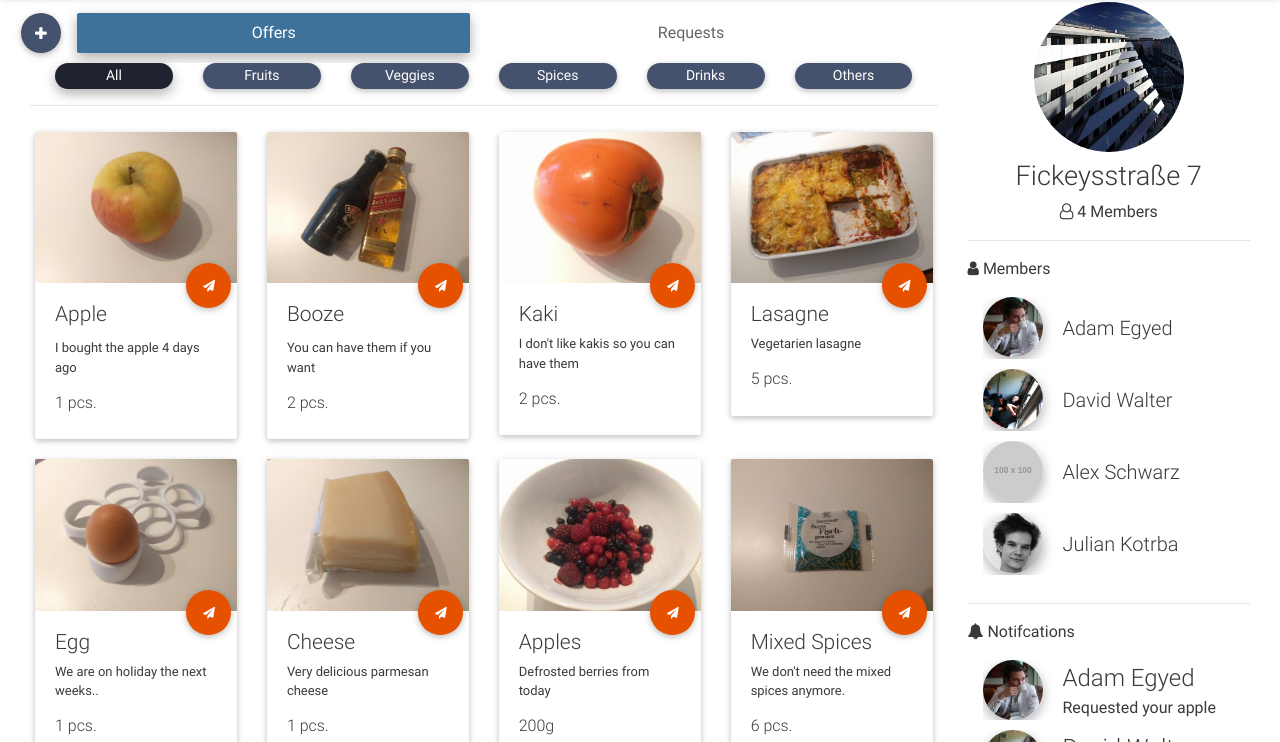
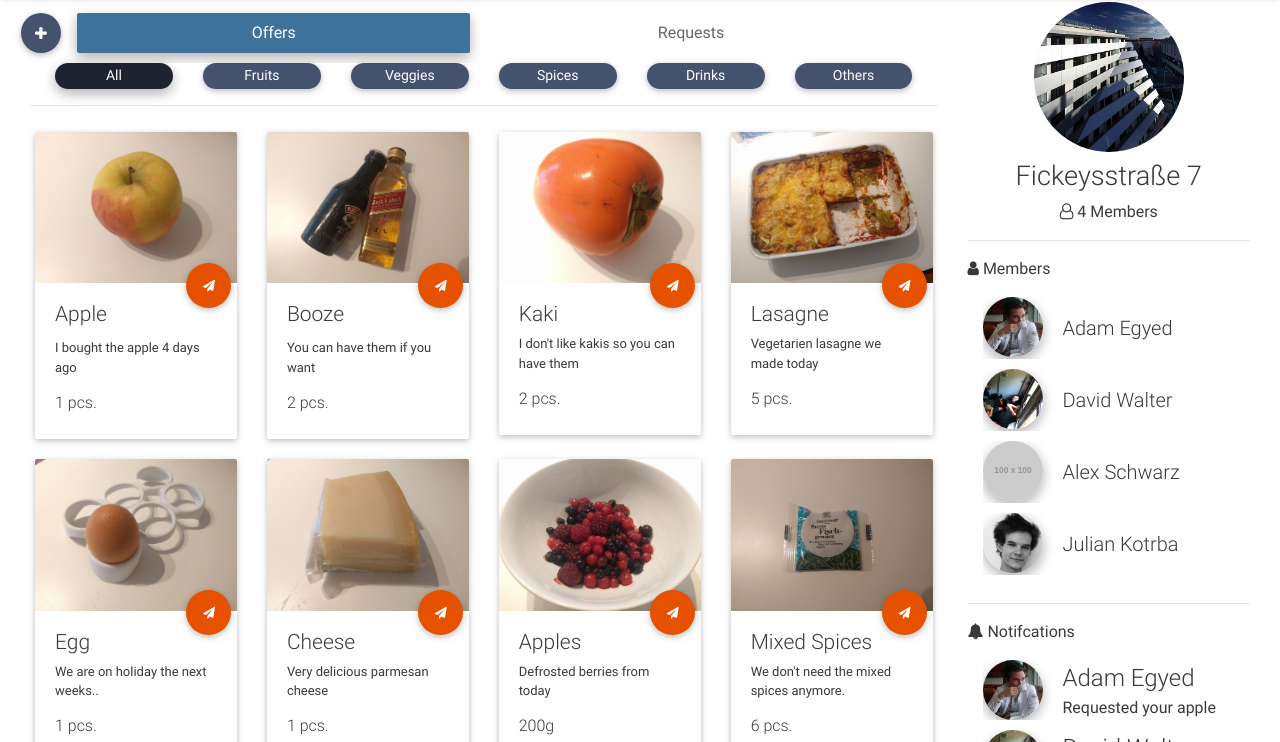
Before and after one commit to darkware/iid16, a plain HTML site: page main.html in a window 1280 px wide. Shown: the part 58-800 px from the top of the page. Drawn offline with Linux system fonts and the light colour scheme; placeholder pictures from the web are drawn by us.

Commit message:
another text change

```diff
--- a/main.html
+++ b/main.html
@@ -201,7 +201,7 @@
 
                                 <div class="card-block">
                                     <h4 class="h4-responsive" style="font-size:21px">Lasagne</h4>
-                                    <p style="font-size:13px">Vegetarien lasagne</p>
+                                    <p style="font-size:13px">Vegetarien lasagne we made today</p>
 
                                     <div style="margin-top: 10%;">
                                         <h6>5 pcs.</h6>
```
